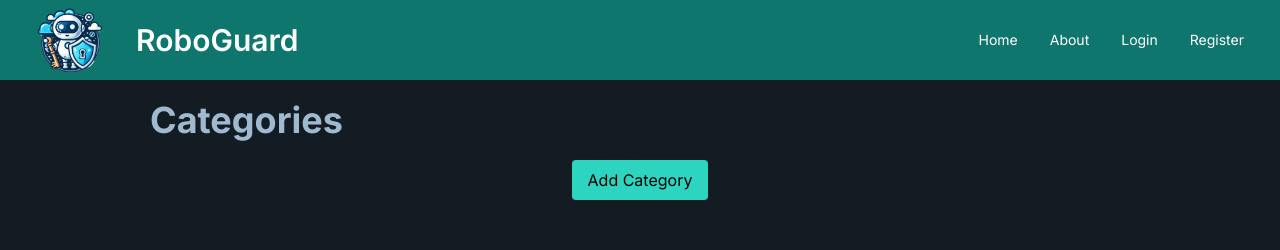
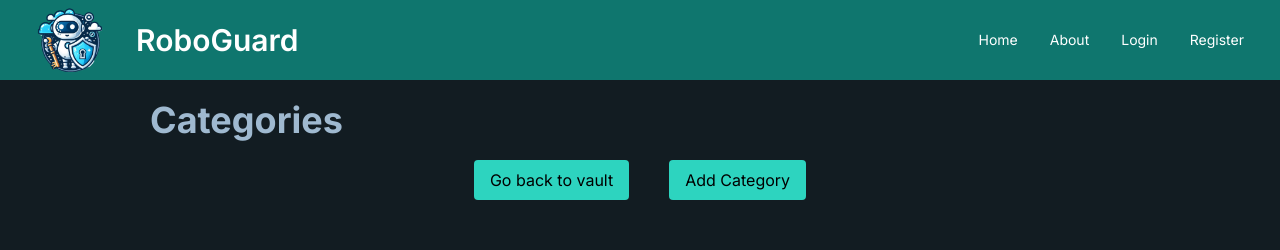
Before and after one commit to FabioKaelin/password-safe, a Next.js app in the folder frontend-safe/: page /category in a window 1280 px wide. Shown: the top 250 px of the page. Built offline with nearby package versions, Linux system fonts and the light colour scheme; no server answers.

Commit message:
Go back to vault button goes back to vault

```diff
--- a/frontend-safe/src/app/category/page.tsx
+++ b/frontend-safe/src/app/category/page.tsx
@@ -5,6 +5,7 @@ import ErrorAlert from "@/app/components/alerts/ErrorAlert";
 import Header from "@/app/components/layout/Header";
 import CreateCategoryModal from "@/app/components/modals/CreateCategoryModal";
 import CategoriesTable from "@/app/components/layout/CategoriesTable";
+import Link from "next/link";
 
 export default function Page() {
     const [isRefresh, setIsRefresh] = useState<boolean>(true)
@@ -24,6 +25,10 @@ export default function Page() {
             </div>
 
             <div className={"flex justify-center mb-10"}>
+                <Link href={"/vault"} passHref
+                      className={"px-4 py-2 bg-teal-400 text-black rounded hover:bg-teal-500 mx-5"}>
+                    Go back to vault
+                </Link>
                 <CreateCategoryModal isRefresh={isRefresh} setIsRefresh={setIsRefresh}/>
             </div>
 
--- a/frontend-safe/src/app/vault/page.tsx
+++ b/frontend-safe/src/app/vault/page.tsx
@@ -28,7 +28,9 @@ export default function Page() {
                 <ChangeMasterPassword isRefresh={isRefresh} setIsRefresh={setIsRefresh}/>
                 <NewPasswordModal isRefresh={isRefresh} setIsRefresh={setIsRefresh} setErrorMessage={setErrorMessage}/>
                 <Link href={"/category"} passHref
-                      className={"px-4 py-2 bg-teal-400 text-black rounded hover:bg-teal-500 mx-5"}>Go to categories</Link>
+                      className={"px-4 py-2 bg-teal-400 text-black rounded hover:bg-teal-500 mx-5"}>
+                    Go to categories
+                </Link>
             </div>
 
             <div className={"flex justify-center items-center"}>
```
